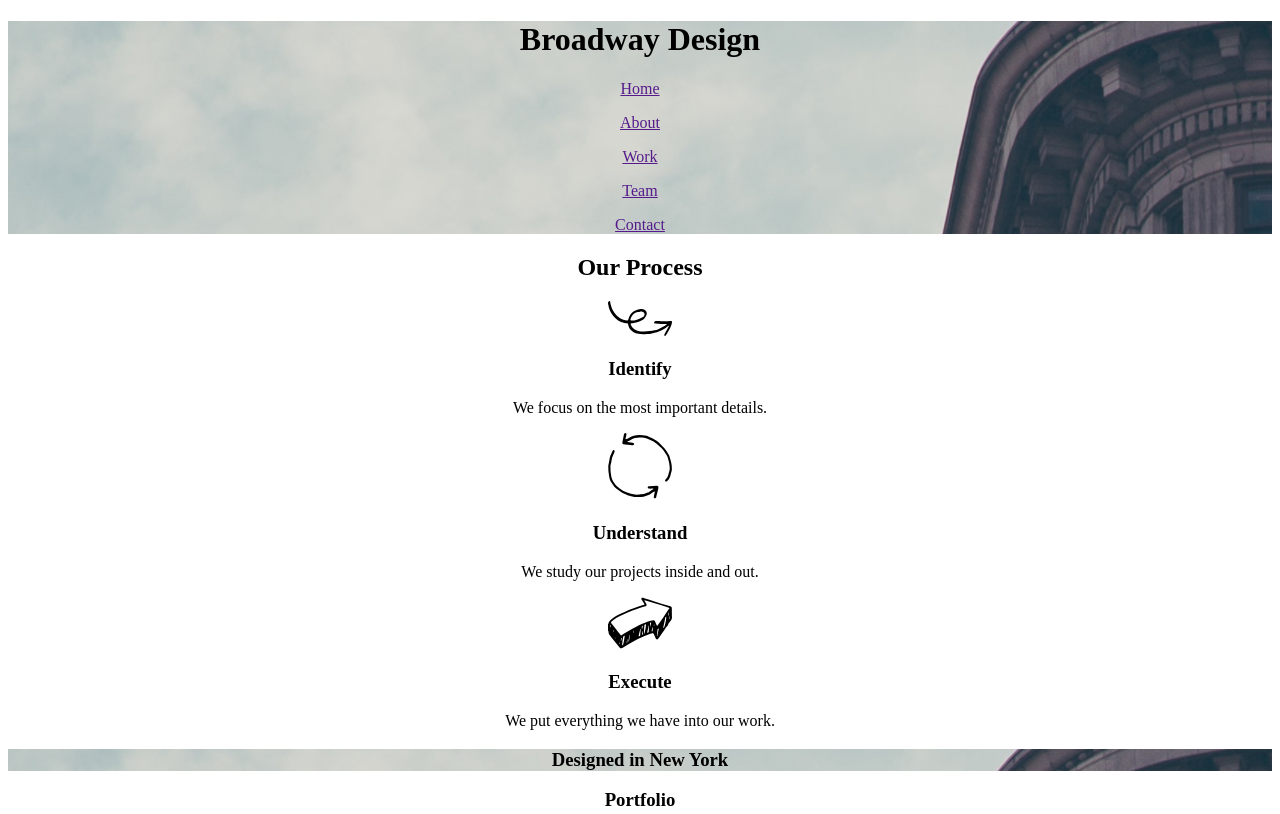
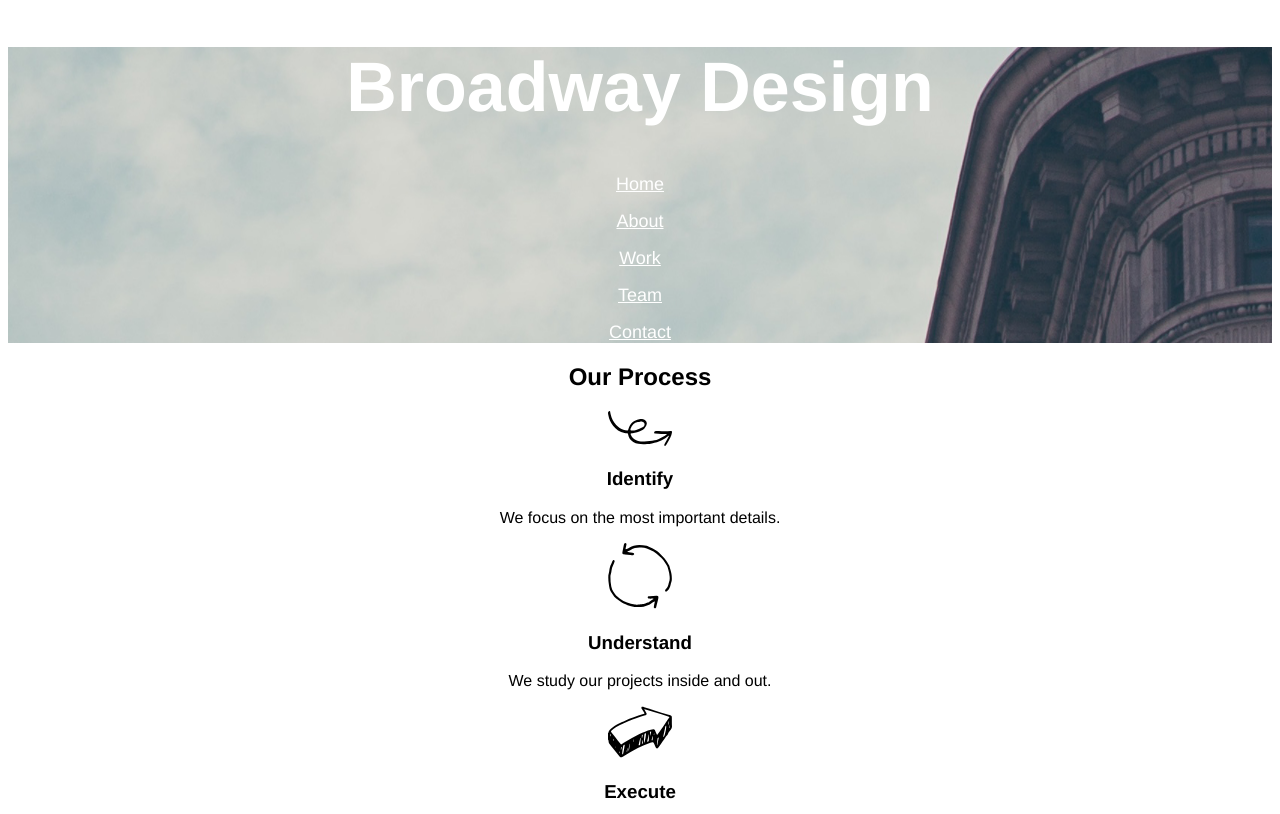
Before and after one commit to Emanny58/broadway, a plain HTML site: page index.html in a window 1280 px wide. Shown: the top 814 px of the page. Drawn offline with Linux system fonts and the light colour scheme.

Commit message:
Complete header.

```diff
--- a/resources/css/style.css
+++ b/resources/css/style.css
@@ -1,9 +1,21 @@
 body {
   text-align: center;
+  font-family: helvetica;
 }
-#header {
-  background-image: url(../images/bkpic.png);
+h1 {
+  font-size: 70px;
+  font-weight: bold;
+  color: white;
+}
+
+.navigate p a {
+  font-size: 18px;
+  color: white;
 }
 .location {
   background-image: url(../images/bkpic.png);
 }
+
+#header {
+  background-image: url(../images/bkpic.png);
+}
```
